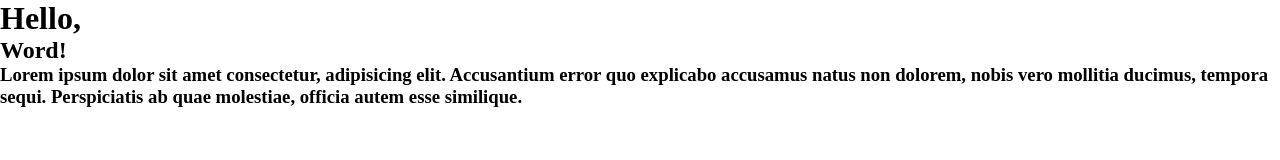
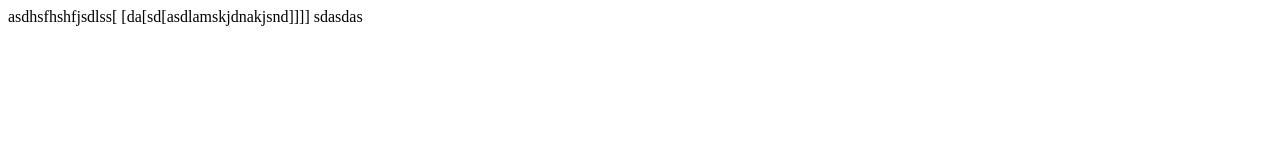
Before and after one commit to romuloff22/curso-git, a plain HTML site: page index.html in a window 1280 px wide. Drawn offline with Linux system fonts and the light colour scheme.

Commit message:
16° commit - aula revert

```diff
--- a/index.html
+++ b/index.html
@@ -3,16 +3,8 @@
 <head>
     <meta charset="UTF-8">
     <meta http-equiv="X-UA-Compatible" content="IE=edge">
-    <meta name="viewport" content="width=device-width, initial-scale=1.0">
-    <link rel="stylesheet" href="styles.css">
-    <title>Corrigido</title>
-</head>
-<body>
-    <h1>
-        Hello,
+asdhsfhshfjsdlss[
+[da[sd[asdlamskjdnakjsnd]]]]
     </h1>
-    <h2>Word!</h2>
-    <h3>Lorem ipsum dolor sit amet consectetur, adipisicing elit. Accusantium error quo explicabo accusamus natus non dolorem, nobis vero mollitia ducimus, tempora sequi. Perspiciatis ab quae molestiae, officia autem esse similique.
-    </h3>
-</body>
+    sdasdas
 </html>
```
